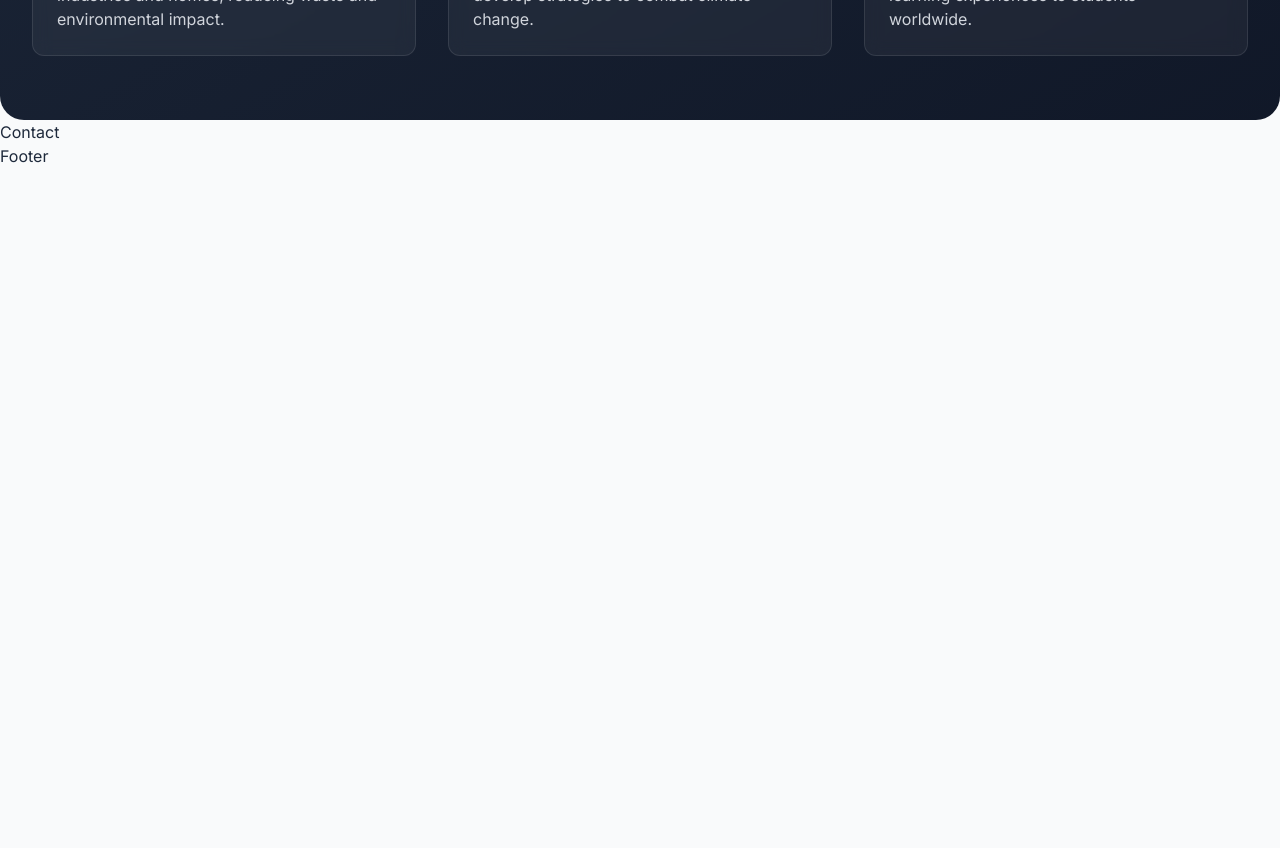
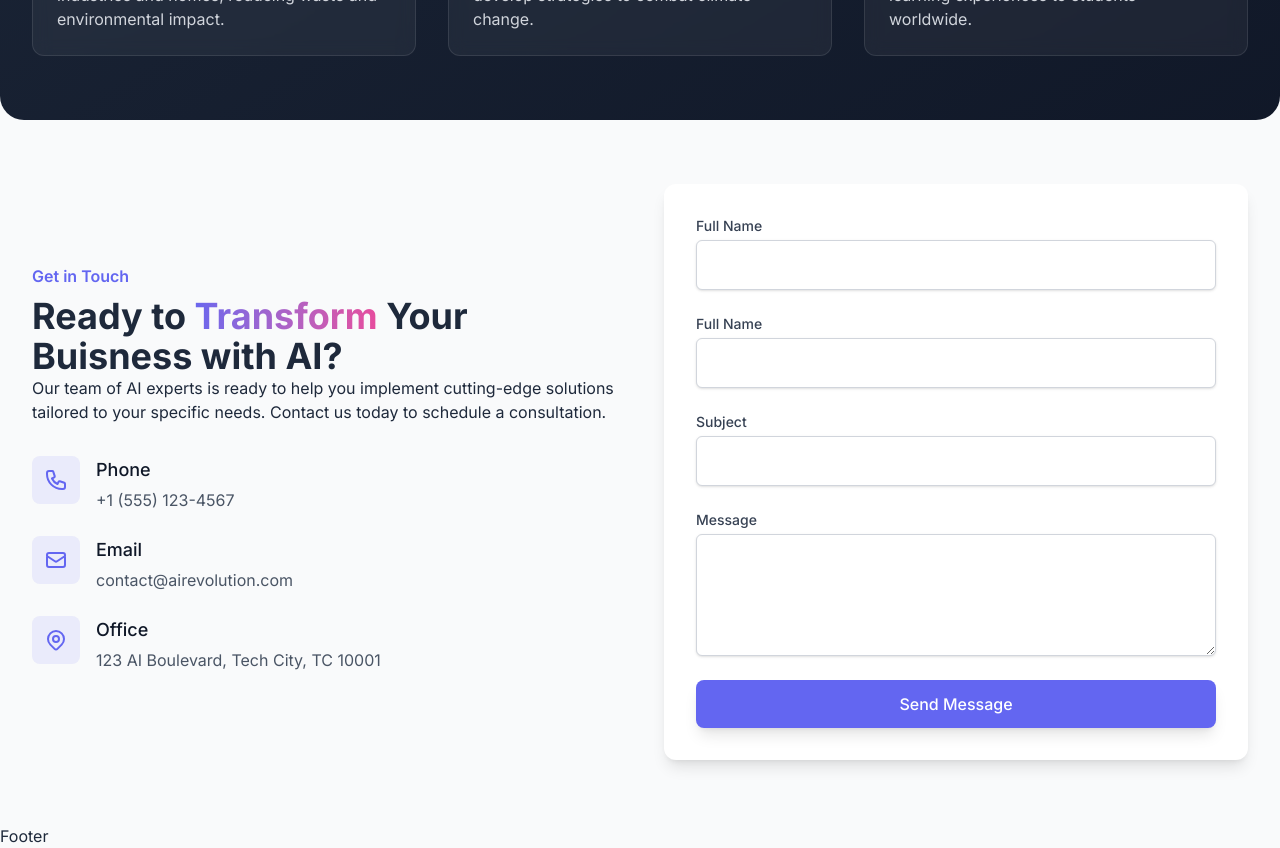
Before and after one commit to Ali-elnopy/ai-rev, a React (Vite) app: page / in a window 1280 px wide. Shown: the part 2080-2928 px from the top of the page. Before the commit the page ends 2248 px from the top, so only its background shows below. Built offline with nearby package versions, Linux system fonts and the light colour scheme.

Commit message:
add contact section

```diff
--- a/src/components/contact.jsx
+++ b/src/components/contact.jsx
@@ -1,8 +1,86 @@
-import React from 'react'
+const contactDetails = [
+  {
+    title: "Phone",
+    text: "+1 (555) 123-4567",
+    icon: (
+      <svg xmlns="http://www.w3.org/2000/svg" className="h-6 w-6" fill="none" viewBox="0 0 24 24" stroke="currentColor">
+        <path strokeLinecap="round" strokeLinejoin="round" strokeWidth="2" d="M3 5a2 2 0 012-2h3.28a1 1 0 01.948.684l1.498 4.493a1 1 0 01-.502 1.21l-2.257 1.13a11.042 11.042 0 005.516 5.516l1.13-2.257a1 1 0 011.21-.502l4.493 1.498a1 1 0 01.684.949V19a2 2 0 01-2 2h-1C9.716 21 3 14.284 3 6V5z" />
+      </svg>
+    ),
+  },
+  {
+    title: "Email",
+    text: "contact@airevolution.com",
+    icon: (
+      <svg xmlns="http://www.w3.org/2000/svg" className="h-6 w-6" fill="none" viewBox="0 0 24 24" stroke="currentColor">
+        <path strokeLinecap="round" strokeLinejoin="round" strokeWidth="2" d="M3 8l7.89 5.26a2 2 0 002.22 0L21 8M5 19h14a2 2 0 002-2V7a2 2 0 00-2-2H5a2 2 0 00-2 2v10a2 2 0 002 2z" />
+      </svg>
+    ),
+  },
+  {
+    title: "Office",
+    text: "123 AI Boulevard, Tech City, TC 10001",
+    icon: (
+      <svg xmlns="http://www.w3.org/2000/svg" className="h-6 w-6" fill="none" viewBox="0 0 24 24" stroke="currentColor">
+        <path strokeLinecap="round" strokeLinejoin="round" strokeWidth="2" d="M17.657 16.657L13.414 20.9a1.998 1.998 0 01-2.827 0l-4.244-4.243a8 8 0 1111.314 0z" />
+        <path strokeLinecap="round" strokeLinejoin="round" strokeWidth="2" d="M15 11a3 3 0 11-6 0 3 3 0 016 0z" />
+      </svg>
+    ),
+  },
+];
 
 function Contact() {
   return (
-    <div>Contact</div>
+    <section id='contact' className='app-container py-16'>
+      <div className='grid grid-cols-1 lg:grid-cols-2 gap-12 items-center'>
+        {/* contact info */}
+        <div>
+          <span className='section-subheader'>Get in Touch</span>
+          <h2 className='section-header'>Ready to
+            <span className='gradient-text'> Transform </span>
+            Your Buisness with AI?
+          </h2>
+          <p className='section-describtion'>
+            Our team of AI experts is ready to help you implement cutting-edge solutions tailored to your specific needs. Contact us today to schedule a consultation.
+          </p>
+          <div className='mt-8 space-y-4'>
+            {contactDetails.map((detail,i) => (
+              <div key={i} className="contact-info-group">
+                <div className="form-icon">{detail.icon}</div>
+                <div>
+                  <h3 className="contact-title">{detail.title}</h3>
+                  <p className="contact-text">{detail.text}</p>
+                </div>
+              </div>
+            ))}
+          </div>
+        </div>
+        {/* contact form */}
+        <div className="bg-white rounded-xl shadow-lg p-6 lg:p-8">
+          <form action="">
+            <div className="space-y-6">
+              <div>
+                <label htmlFor="" className="form-input-label">Full Name</label>
+                <input type="text"className="form-input" />
+              </div>
+              <div>
+                <label htmlFor="" className="form-input-label">Full Name</label>
+                <input type="email"className="form-input" />
+              </div>
+              <div>
+                <label htmlFor="" className="form-input-label">Subject</label>
+                <input type="text"className="form-input" />
+              </div>
+              <div>
+                <label htmlFor="" className="form-input-label">Message</label>
+                <textarea type="text"className="form-input" rows={4}/>
+              </div>
+            </div>
+            <button className="btn-primary w-full mt-6">Send Message</button>
+          </form>
+        </div>
+      </div>
+    </section>
   )
 }
 
```
